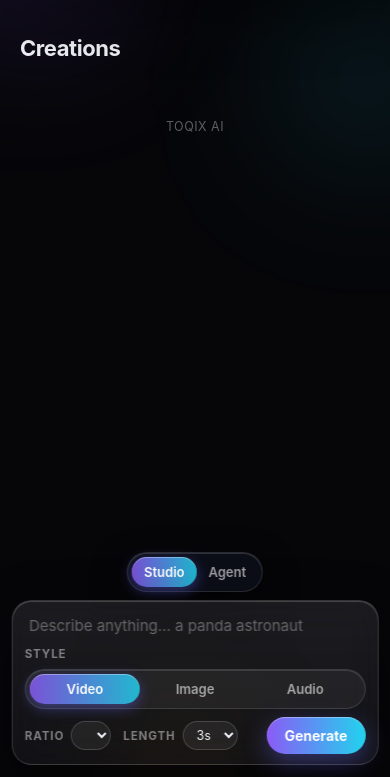
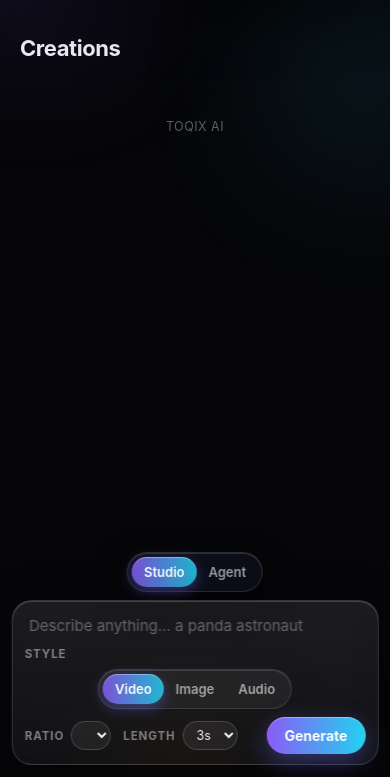
Before and after one commit to itsProgrammerAli/toqix-ai, a plain HTML site: page web/index.html in a window 390 px wide. Shown: the part 67-844 px from the top of the page. Drawn offline with Linux system fonts and the light colour scheme; files that its build step writes are made by us from their sources; no server answers; files whose address does not match are found by name.

Commit message:
Desktop: true-center the Video/Image/Audio switch; mobile back to the compact pill

```diff
--- a/web/style.css
+++ b/web/style.css
@@ -348,10 +348,21 @@ body.kind-audio .bottom-dock { width: min(470px, 94vw); }
   box-shadow: inset 0 1px 0 rgba(255,255,255,.22);
 }
 
-.controls { display: grid; grid-template-columns: 1fr auto 1fr; align-items: center; gap: 10px; }
-.controls .seg { grid-column: 2; justify-self: center; }
-.controls .primary { grid-column: 3; justify-self: end; }
-.opt-line { grid-column: 1; justify-self: start; display: flex; align-items: center; gap: 12px; flex-wrap: nowrap; }
+/* The kind switch is centered ABSOLUTELY, so the side controls can
+   never push it off-center (with an equal-columns grid, the wider
+   Ratio+Length group forced its track wider than the Generate side
+   and shoved the switch ~37px right of center — owner, 2026-10-15).
+   The Ratio/Length text labels are hidden in this row: the bar is
+   too narrow for labels + a truly centered switch; the dropdowns
+   themselves stay exactly as they were. */
+.controls { display: flex; align-items: center; gap: 10px; position: relative; min-height: 42px; }
+.controls .seg { position: absolute; left: 50%; top: 50%; transform: translate(-50%, -50%); }
+.controls .opt-label { display: none; }
+.opt-line { display: flex; align-items: center; gap: 12px; flex-wrap: nowrap; }
+/* Audio on desktop keeps the compact in-flow form: switch left,
+   Generate right, in the shrunken dock. (position: relative, NOT
+   static — the seg must stay the sliding thumb's anchor.) */
+body.kind-audio .controls .seg { position: relative; left: auto; top: auto; transform: none; }
 .dur { display: flex; align-items: center; gap: 7px; }
 .dur select {
   background: rgba(255,255,255,.06); color: #f2f3f8;
@@ -535,13 +546,12 @@ body.lb-open { overflow: hidden; }
   .user-chip { padding: 4px; }
   .wide-only { display: none; }
   .bottom-dock { bottom: 12px; gap: 8px; }
-  .controls { grid-template-columns: 1fr auto; row-gap: 8px; }
-  /* The Video|Image|Audio switch spans the full bar width on phones
-     with its three options evenly distributed — each option centered
-     in its own third, so the group is perfectly placed at any width
-     or font (owner: "teen options centerly placed nahi hoye"). */
-  .controls .seg { grid-column: 1 / -1; grid-row: 1; justify-self: stretch; }
-  .controls .seg button { flex: 1 1 0; }
+  .controls { display: grid; grid-template-columns: 1fr auto; row-gap: 8px; }
+  /* Phones: the compact centered pill, exactly as it was before the
+     full-width experiment (owner: "pehle wala theek tha") — the
+     desktop absolute centering does not apply here. */
+  .controls .seg { position: relative; left: auto; top: auto; transform: none; grid-column: 1 / -1; grid-row: 1; justify-self: center; }
+  .controls .opt-label { display: inline; }
   .opt-line { grid-column: 1; grid-row: 2; }
   .controls .primary { grid-column: 2; grid-row: 2; }
   /* Audio on mobile goes back to the old compact form: a narrower
```
